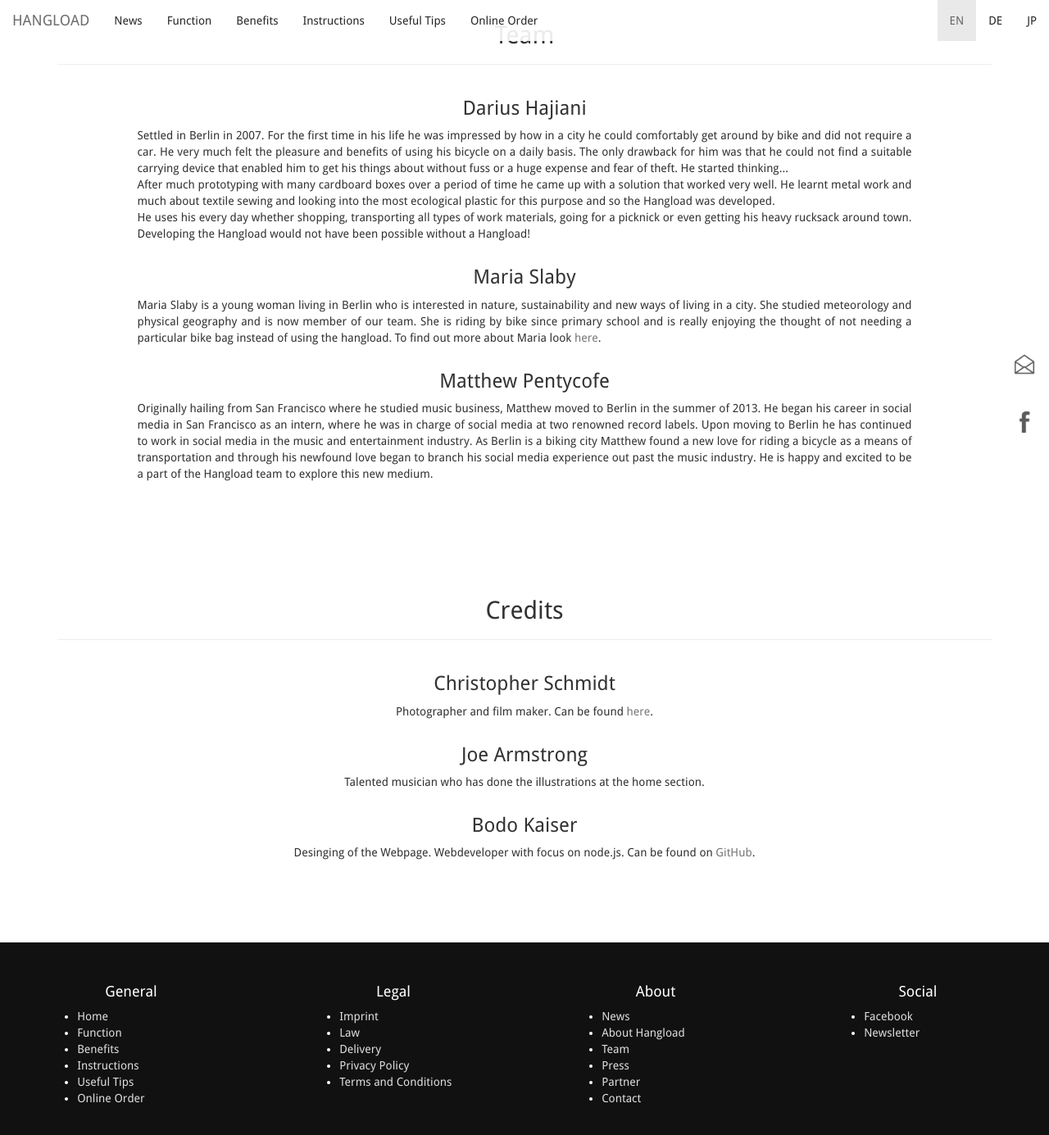
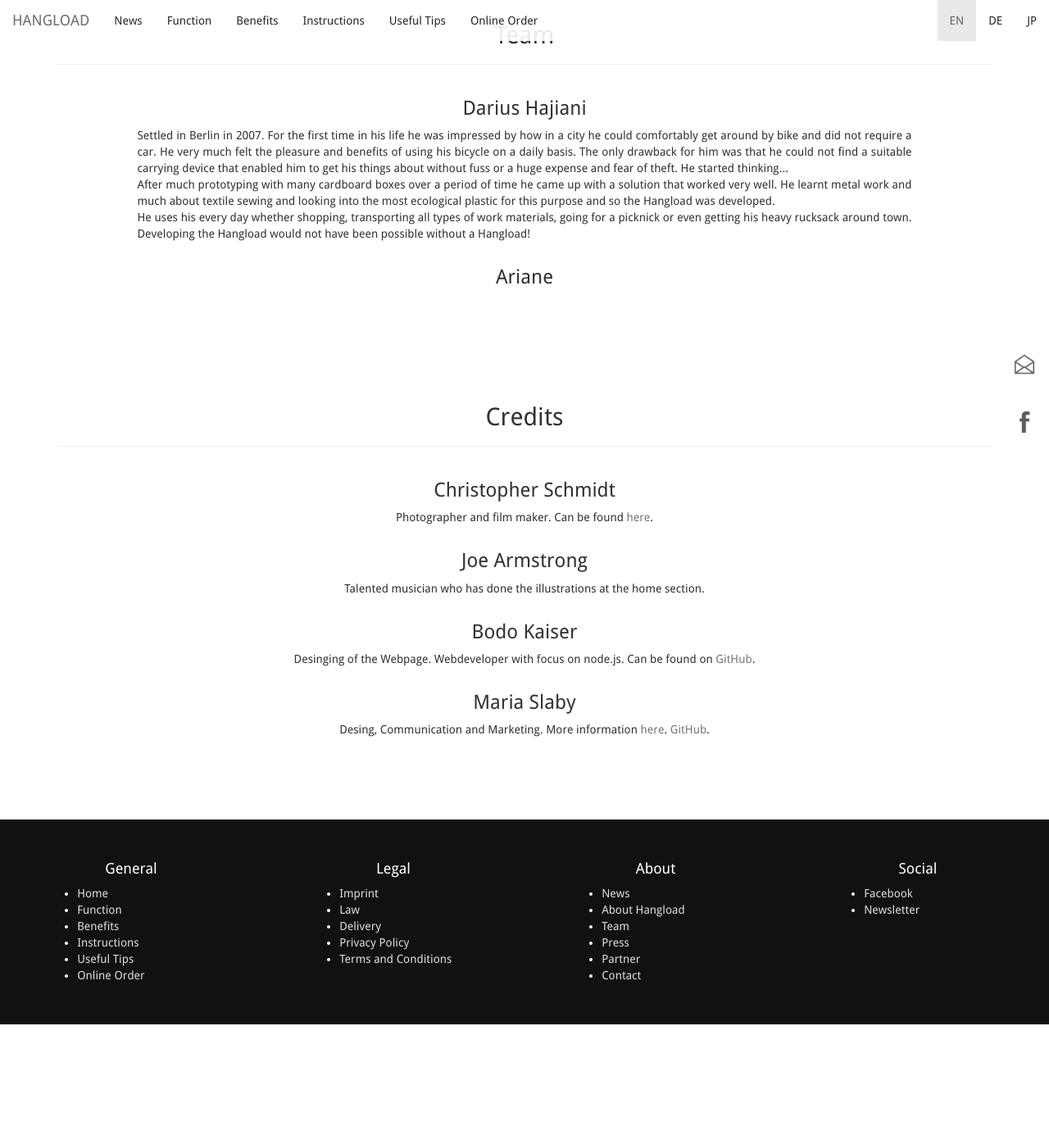
Before and after one commit to bodokaiser/hangload.com, a Jekyll site: the page built from about.html, in a window 1280 px wide and 1400 px high, scrolled down 1149 px. Shown: the top 1385 px of the window at 82% size. Built offline with Jekyll 4.4.1, drawn with Linux system fonts in a browser that asks for light colours; nearby versions of some CDN libraries; library files that are not in the unit come from our copies; Markdown is read by kramdown in place of the engine named in the settings; after the commit the page ends 2399 px from its top, so only the background shows below that.

Commit message:
team update

```diff
--- a/about.html
+++ b/about.html
@@ -70,32 +70,10 @@
   </div>
   <div class="row">
     <div class="col-xs-10 col-xs-offset-1">
-      <h3 class="text-center">Maria Slaby</h3>
+      <h3 class="text-center">Ariane</h3>
       <p class="text-justify">
-        Maria Slaby is a young woman living in Berlin who is interested in nature,
-        sustainability and new ways of living in a city. She studied meteorology
-        and physical geography and is now member of our team. She is riding by bike
-        since primary school and is really enjoying the thought of not needing a particular
-        bike bag instead of using the hangload. To find out more about Maria look <a href="//xing.com/profile/Maria_Slaby">here</a>.
       </p>
     </div>
-  </div>
-  <div class="row">
-    <div class="col-xs-10 col-xs-offset-1">
-      <h3 class="text-center">Matthew Pentycofe</h3>
-      <p class="text-justify">
-        Originally hailing from San Francisco where he studied music business,
-        Matthew moved to Berlin in the summer of 2013. He began his career in
-        social media in San Francisco as an intern, where he was in charge of
-        social media at two renowned record labels. Upon moving to Berlin he
-        has continued to work in social media in the music and entertainment
-        industry. As Berlin is a biking city Matthew found a new love for
-        riding a bicycle as a means of transportation and through his newfound
-        love began to branch his social media experience out past the music
-        industry. He is happy and excited to be a part of the Hangload team to
-        explore this new medium.
-      </p>
-      </div>
   </div>
   </div>
   </div>
@@ -130,5 +108,12 @@
         <a href="//github.com/bodokaiser">GitHub</a>.
       </p>
     </div>
+	<div class="col-xs-10 col-xs-offset-1">
+      <h3 class="text-center">Maria Slaby</h3>
+      <p class="text-center">
+        Desing, Communication and Marketing. More information <a href="//xing.com/profile/Maria_Slaby">here</a>.
+        <a href="//github.com/bodokaiser">GitHub</a>.
+      </p>
+    </div>
   </div>
 </article>
```
Also changed, not shown: aboutDE.html (+7 -19 lines).
